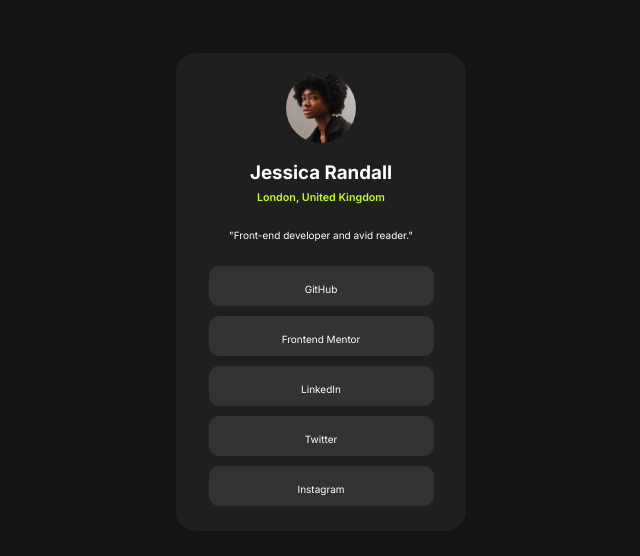
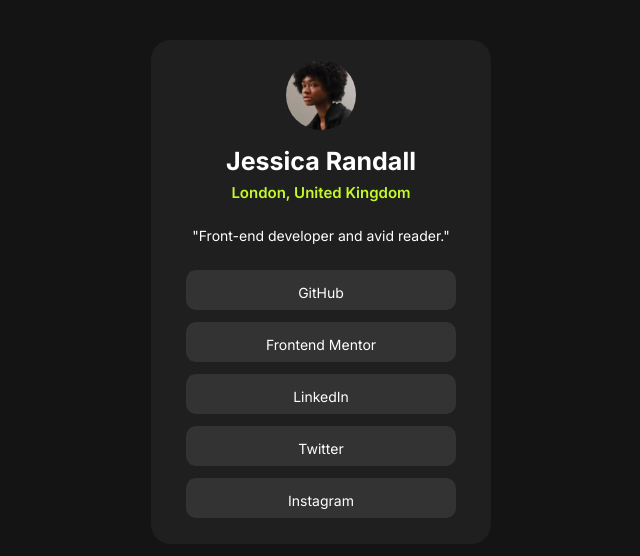
Before and after one commit to MrUnAnonymous/social-links-solution, a plain HTML site: page index.html in a window 1280 px wide. Shown: the part 116-672 px from the top of the page, without its empty margins (319-959 px from the left). Drawn offline with Linux system fonts and the light colour scheme.

Commit message:
adjusted the component with the design

```diff
--- a/index.html
+++ b/index.html
@@ -1,5 +1,5 @@
 <!DOCTYPE html>
-<html>
+<html lang="en">
     <head>
         <meta charset="utf-8">
         <meta http-equiv="X-UA-Compatible" content="IE=edge">
@@ -12,11 +12,11 @@
         <link rel="stylesheet" href="styles.css">
     </head>
     <body>
-        <div class="mainContainer">
+        <main class="mainContainer">
             <div class="card">
                 <img src="images/avatar-jessica.jpeg" alt="profile" class="image">
-                <h3>Jessica Randall</h3>
-                <h6>London, United Kingdom</h6>
+                <h1>Jessica Randall</h1>
+                <h3>London, United Kingdom</h3>
                 <p>"Front-end developer and avid reader."</p>
                 <div class="links">
                     <p>GitHub</p>
@@ -34,6 +34,6 @@
                     <p>Instagram</p>
                 </div>
             </div>
-        </div>
+        </main>
     </body>
 </html>
--- a/styles.css
+++ b/styles.css
@@ -17,7 +17,7 @@ body{
 }
 
 .card {
-    width: 250px;
+    width: 300px;
     display: flex;
     align-items: center;
     flex-direction: column;
@@ -27,13 +27,15 @@ body{
     padding: 20px;
 }
 
-h3{
+h1{
+    font-size: 25px;
     margin-bottom: 7px;
     color: hsl(0, 0%, 100%);
     font-weight: 700;
 }
 
-h6{
+h3{
+    font-size: 15px;
     margin: 0;
     color: hsl(75, 94%, 57%);
     font-weight: 600;
@@ -42,7 +44,7 @@ h6{
 p{
     margin: 25px 0 20px;
     color: hsl(0, 0%, 100%);
-    font-size: 10px;
+    font-size: 14px;
 }
 
 .links {
@@ -54,7 +56,7 @@ p{
     border-radius: 10px;
     height: 40px;
     cursor: pointer;
-    margin: 5px;
+    margin: 6px;
 }
 
 .links:hover{
```
